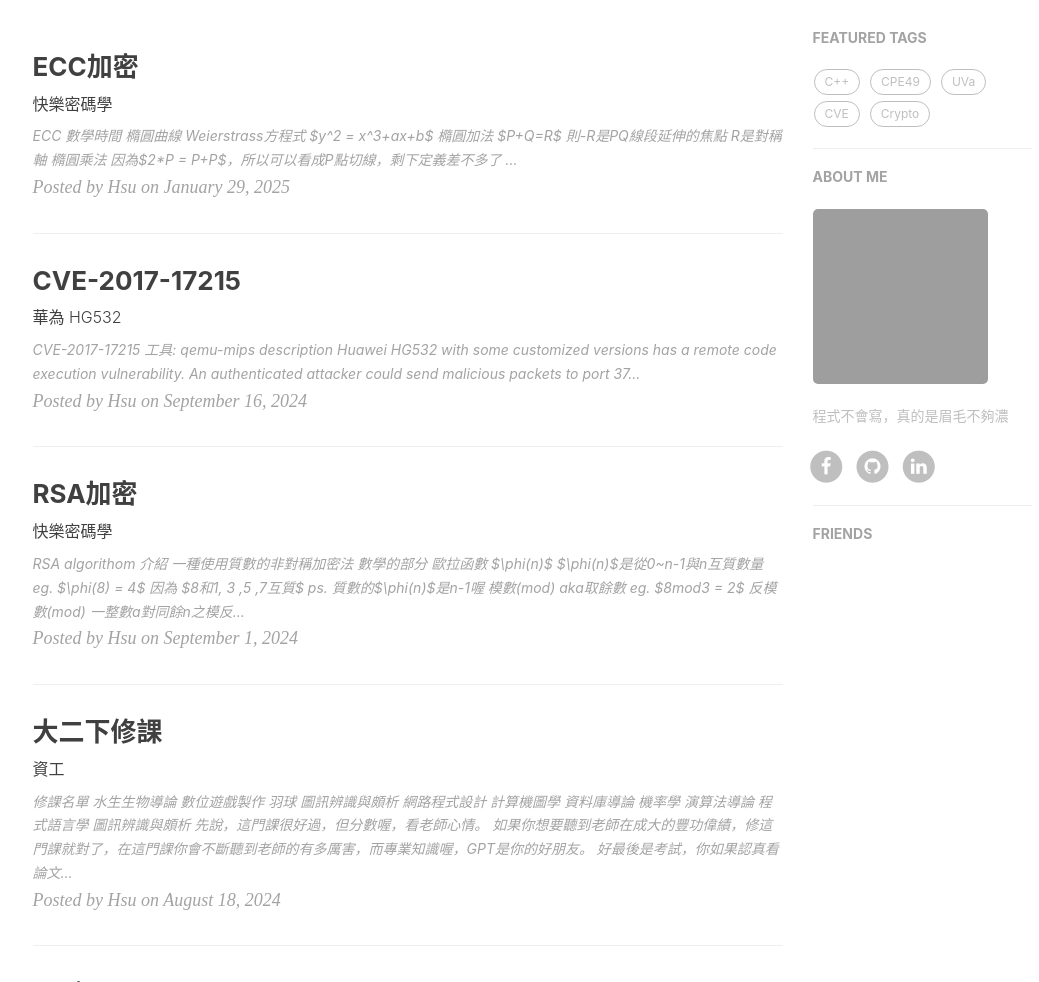
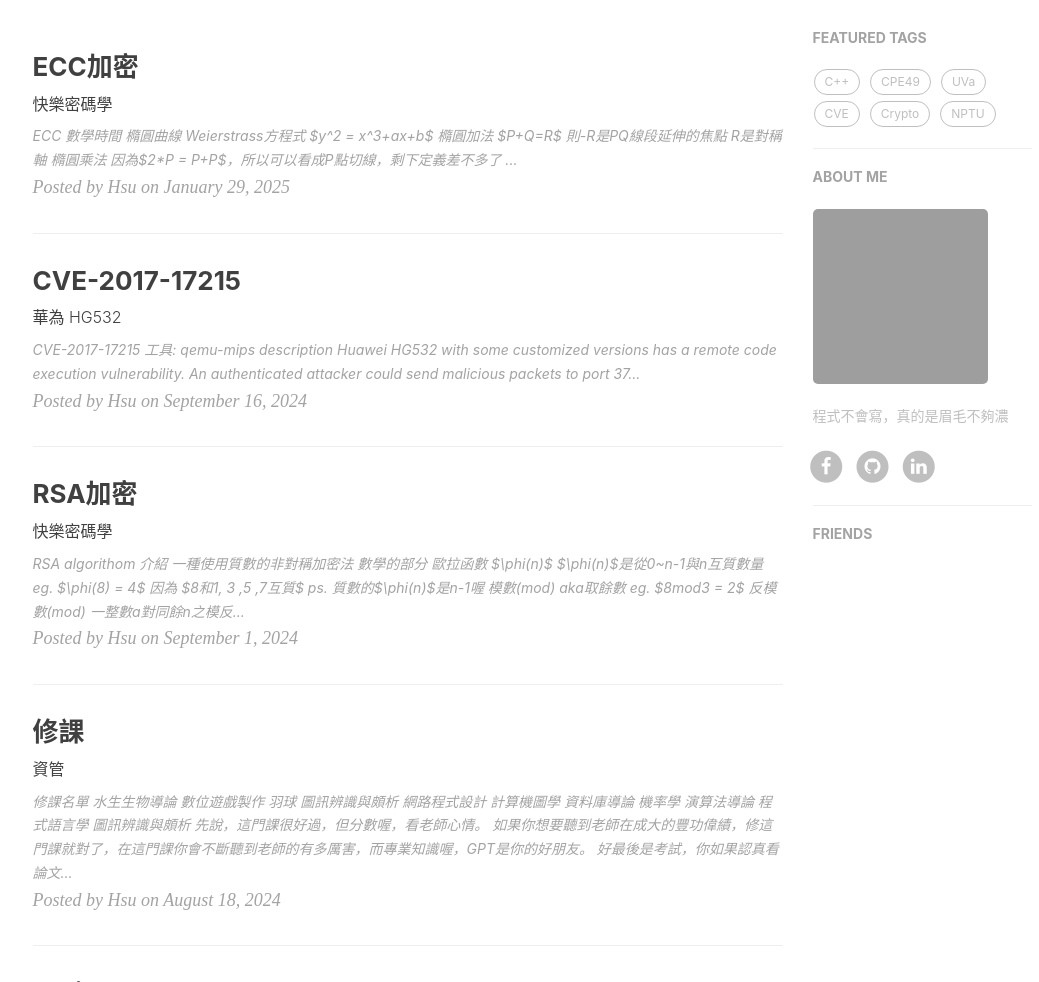
Before and after one commit to Deedeep260/deedeep260.github.io, a Jekyll site: the page built from index.html, in a window 1280 px wide and 1400 px high. Shown: the part 418-1400 px from the top of the window, without its empty margins (135-1174 px from the left). Built offline with Jekyll 4.4.1, drawn with Linux system fonts in a browser that asks for light colours; nearby versions of some CDN libraries; the list of posts is cut into pages by our own code; comment, search, counter and statistics services are not loaded; grey boxes are pictures that could not be loaded.

Commit message:
Update 2024-08-18-course.md

```diff
--- a/_posts/course/2024-08-18-course.md
+++ b/_posts/course/2024-08-18-course.md
@@ -1,12 +1,12 @@
 ---
-title: "大二下修課"
-subtitle: "資工"
+title: "修課"
+subtitle: "資管"
 layout: post
 author: "Hsu"
 published: true
 header-style: text
 tags:
-  - NCYU
+  - NPTU
 ---
 # 修課名單
 - 水生生物導論
```
Also changed, not shown: other parts of _posts/course/2024-08-18-course.md (+1 -1 lines).
